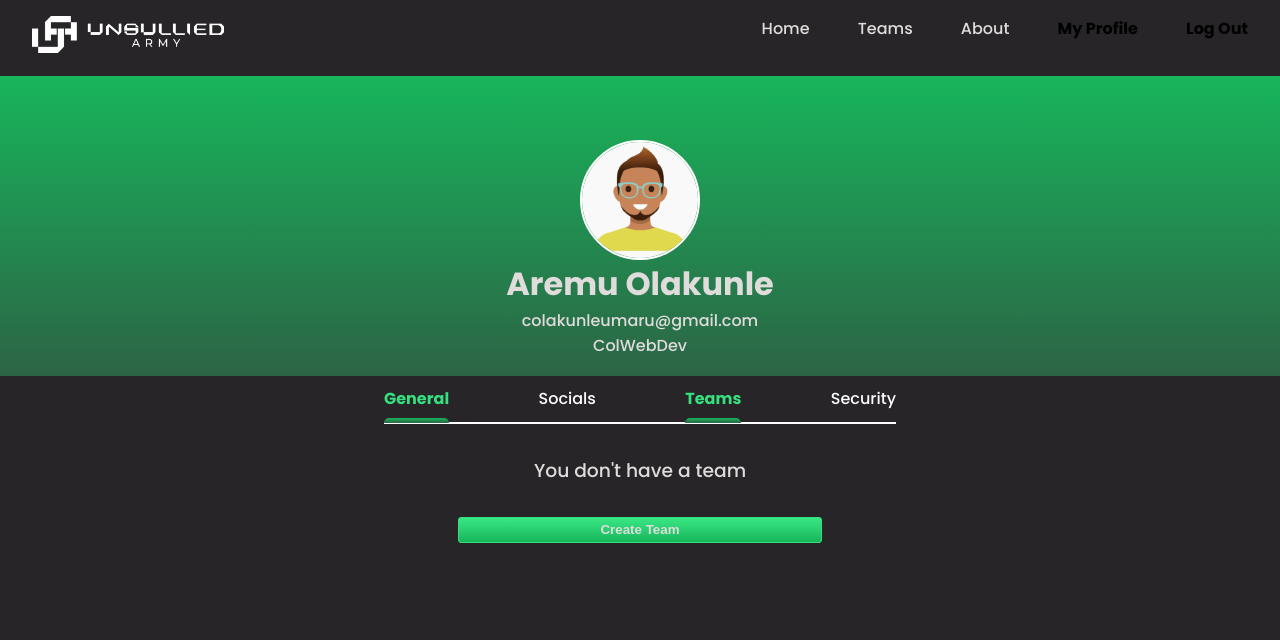
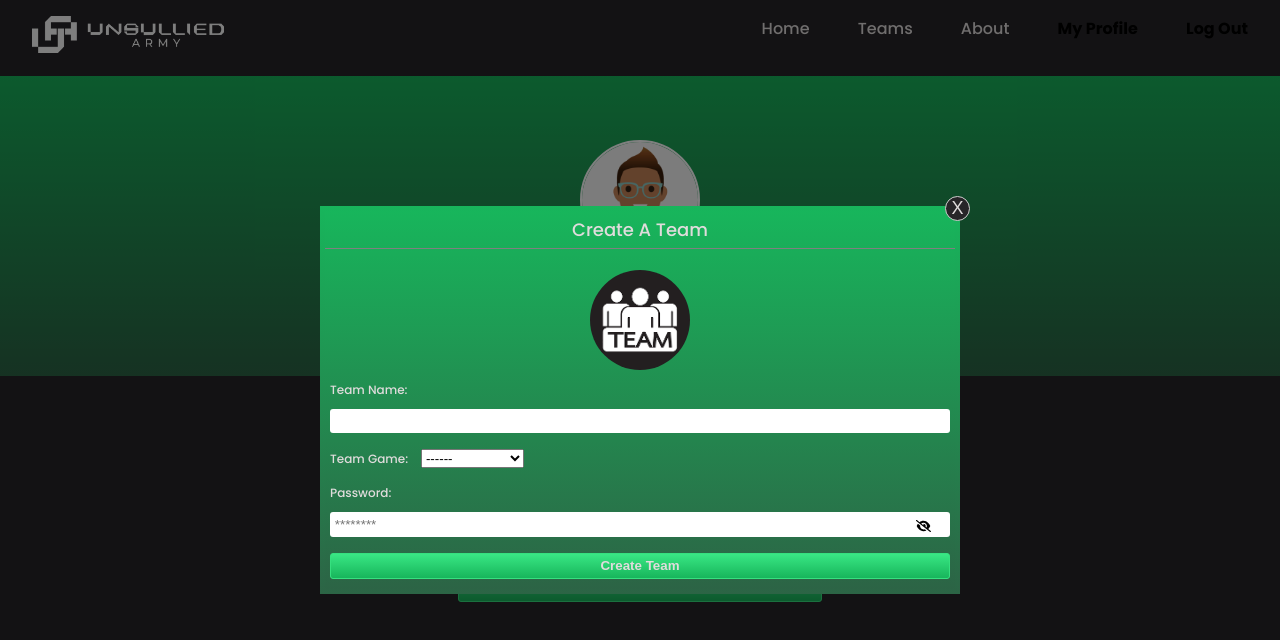
Before and after one commit to ColTheDeveloper/unsullied-army, a React (Create React App) app in the folder client/: page /profile/id/team in a window 1280 px wide. Both pictures are taken after a click on the button "Create Team". Shown: the top 640 px of the page. Built offline with nearby package versions, Linux system fonts and the light colour scheme.

Commit message:
did my thing

```diff
--- a/client/package.json
+++ b/client/package.json
@@ -15,6 +15,7 @@
     "react-dom": "^18.2.0",
     "react-router-dom": "^6.9.0",
     "react-scripts": "5.0.1",
+    "reactjs-popup": "^2.0.5",
     "swiper": "^9.1.0",
     "web-vitals": "^2.1.4"
   },
--- a/client/src/App.css
+++ b/client/src/App.css
@@ -57,3 +57,19 @@ label{
   border: 1px solid var(--gradient-background-color);
   outline: none;
 }
+.hiddenInput{
+  display: none;
+}
+/* .my-popup-content{
+  margin: auto;
+  background: rgb(255, 255, 255);
+  width: 50%;
+  padding: 5px;
+}
+.my-popup-arrow{
+  color: rgb(255, 255, 255);
+}
+.popup-content{
+  border-radius: 5px;
+  padding: 0.5rem;
+} */
--- a/client/src/App.js
+++ b/client/src/App.js
@@ -13,6 +13,7 @@ import EditProfile from './Pages/EditProfile/EditProfile';
 import Security from './Pages/Security/Security';
 import ProfileSocial from './Subpages/ProfileSocial/ProfileSocial';
 import ProfileTeam from './Subpages/ProfileTeam/ProfileTeam';
+import 'reactjs-popup/dist/index.css';
 
 
 library.add(faBarsStaggered, faBars,faEye,faEyeSlash,faCaretDown);
--- /dev/null
+++ b/client/src/Components/CreateTeam/CreateTeam.css
@@ -0,0 +1,66 @@
+.popup-content{
+    background: var(--gradient-background-color-2-0) !important;
+    border: none !important;
+}
+@media (min-width:451px) and (max-width:850px) {
+    .popup-content{
+        width: 70% !important;
+    }
+
+}
+@media (max-width:450px){
+    .popup-content{
+        width: 90% !important;
+    }
+}
+.modal{
+    font-size: 12px;
+    font-family: 'Poppins', sans-serif;
+    background: var(--gradient-background-color-2-0);
+    color: var(--text-color);
+}
+.modal>.header{
+    width: 100%;
+    border-bottom: 1px solid gray;
+    font-size: 18px;
+    text-align: center;
+    padding: 5px;
+}
+.modal>.content{
+    width: 100%;
+    padding: 10px 5px;
+}
+.modal>.close{
+    display: flex;
+    justify-content: center;
+    align-items: center;
+    cursor: pointer;
+    position: absolute;
+    right: -10px;
+    top: -10px;
+    font-size: 18px;
+    color: var(--text-color);
+    width: 25px;
+    height: 25px;
+    background: var(--background-color);
+    border-radius: 50%;
+    border: 1px solid #cfcece;
+}
+.create-team{
+    display: flex;
+    flex-direction: column;
+
+
+}
+.create-team>img{
+    width: 100px;
+    height: 100px;
+    border-radius: 50%;
+    align-self: center;
+    margin: .7rem;
+}
+.create-team>form{
+    display: flex;
+    flex-direction: column;
+    gap: 1rem;
+}
--- /dev/null
+++ b/client/src/Components/CreateTeam/CreateTeam.jsx
@@ -0,0 +1,69 @@
+import "./CreateTeam.css"
+
+import Popup from "reactjs-popup"
+import { useState,useRef } from "react";
+import { FontAwesomeIcon } from "@fortawesome/react-fontawesome";
+
+import teamLogo from "../../Images/team-logo.png";
+
+const CreateTeam=()=>{
+    const imageRef=useRef()
+    const [showPassword, setShowPassword]=useState(false)
+
+    const changeImage=()=>{
+        imageRef.current.click()
+
+    }
+
+    const handleShowPassword=()=>{
+        setShowPassword(!showPassword)
+    }
+    return(
+        <Popup
+            trigger={<button className="btn">Create Team</button>}
+            modal
+        >
+            {close=>(
+                <div className="modal">
+                    <button className="close" onClick={close}>
+                        X
+                    </button>
+                    <div className="header">Create A Team</div>
+                    <div className="content create-team">
+                        <img onClick={changeImage} src={teamLogo} alt="team" />
+                        <form>
+                            <input className="hiddenInput" type="file" ref={imageRef}/>
+                            <div className="input-container">
+                                <label>Team Name:</label>
+                                <input className="u-input" type="text" />
+                            </div>
+                            <div>
+                                <label>Team Game:</label>
+                                <select>
+                                    <option>------</option>
+                                    <option>PUBG Mobile</option>
+                                </select>
+                            </div>
+                            <div className="input-container">
+                                <label htmlFor="password">Password:</label>
+                                <div className="pass">
+                                    <FontAwesomeIcon onClick={handleShowPassword} icon={showPassword?"fa-solid fa-eye":"fa-solid fa-eye-slash"} />
+                                    <input
+                                        type={showPassword?"text":"password"}
+                                        placeholder={showPassword?"password":"********"}
+                                        className="u-input"
+                                    />
+                        </div>
+                    </div>
+                            <button type="submit" className="btn">Create Team</button>
+                        </form>
+
+                    </div>
+
+                </div>
+            )}
+
+        </Popup>
+    )
+}
+export default CreateTeam
--- a/client/src/Subpages/ProfileTeam/ProfileTeam.css
+++ b/client/src/Subpages/ProfileTeam/ProfileTeam.css
@@ -7,4 +7,16 @@
 }
 .no-team>button{
     width: 30%;
+
 }
+@media (min-width:451px) and (max-width:850px) {
+    .no-team>button{
+        width: 50%;
+    }
+
+}
+@media (max-width:450px){
+    .no-team>button{
+        width: 70%;
+    }
+}
--- a/client/src/Subpages/ProfileTeam/ProfileTeam.jsx
+++ b/client/src/Subpages/ProfileTeam/ProfileTeam.jsx
@@ -1,3 +1,4 @@
+import CreateTeam from "../../Components/CreateTeam/CreateTeam"
 import "./ProfileTeam.css"
 
 const ProfileTeam=()=>{
@@ -10,12 +11,18 @@ const ProfileTeam=()=>{
         return(
             <div className="no-team">
                 <h3>You don't have a team</h3>
-                <button className="btn">Create Team</button>
+                <CreateTeam />
+                <button className="btn">Join a Team</button>
             </div>
         )
     }else{
         return(
             <div>
+                <div>
+                    <img src="" alt="" />
+                    <h2>Die Hard Gaming</h2>
+                    <p>this is created for all winners</p>
+                </div>
 
             </div>
         )
```
Also changed, not shown: client/src/Images/team-logo.png (added), 1 other file (tests, documents, lock files or other folders).
